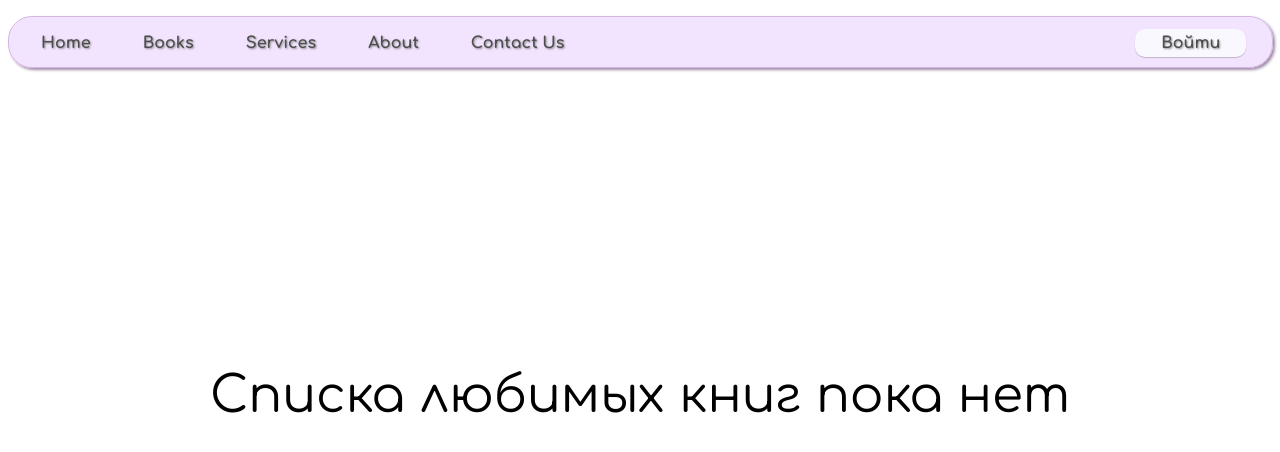
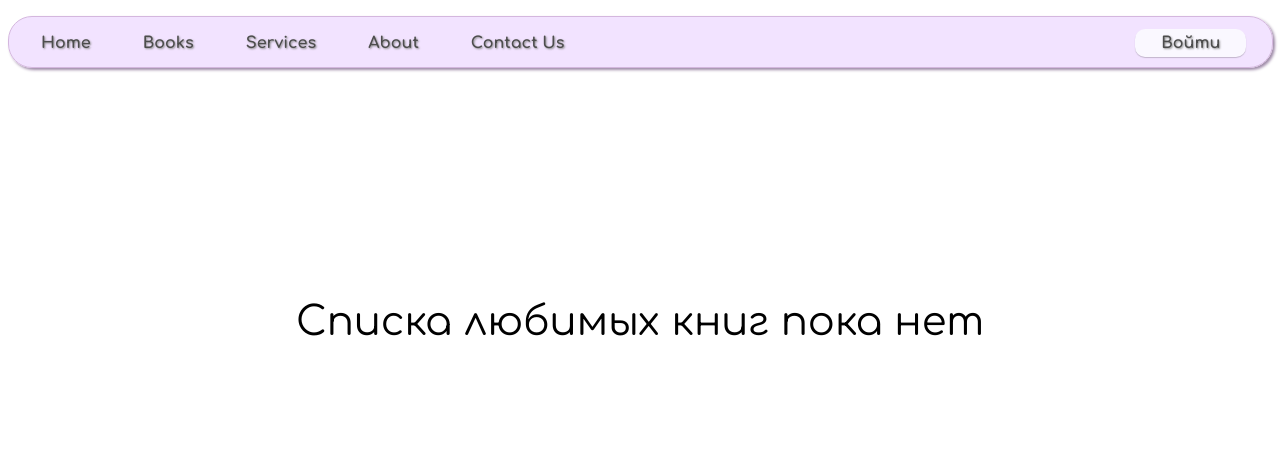
Before and after one commit to sligius/backend_project, a Django app: template templates/favourite_books.html in a window 1280 px wide. Shown: the top 452 px of the page. Run offline with Django 4.2, Linux system fonts and the light colour scheme; the template is opened without the code that fills it, so the values that code supplies are empty.

Commit message:
+lists of books fixes

```diff
--- a/static/css/favourite_books.css
+++ b/static/css/favourite_books.css
@@ -91,5 +91,12 @@
 .else {
     text-align: center;
     margin-top: 300px;
-    font-size: 50px;
+    font-size: 40px;
 }
+
+.else-container {
+    position: fixed;
+    top: 0;
+    left: 0;
+    width: 100%;
+}
--- a/templates/favourite_books.html
+++ b/templates/favourite_books.html
@@ -40,7 +40,9 @@
                 </div>
             {% endfor %}
     {% else %}
-        <p class="else">Списка любимых книг пока нет</p>
+        <div class="else-container">
+            <p class="else">Списка любимых книг пока нет</p>
+        </div>
     {% endif %}
 {% endblock %}
 </body>
```
